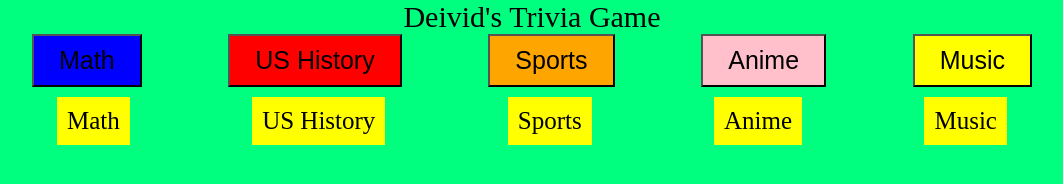
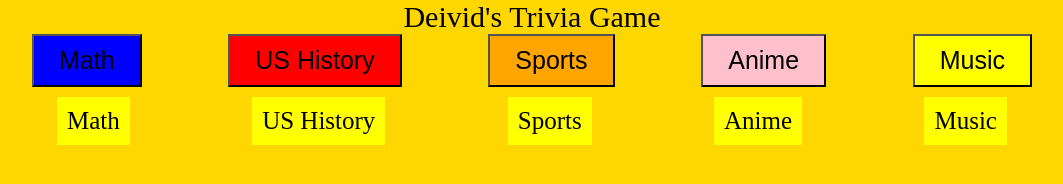
Before and after one commit to drodriguez28/trivia-game, a website: page index.html in a window 1280 px wide. Shown: the whole page, without its empty margins (108-1171 px from the left). Drawn offline with Linux system fonts and the light colour scheme.

Commit message:
background

```diff
--- a/style.css
+++ b/style.css
@@ -1,5 +1,5 @@
 body {
-    background: springgreen;
+    background: gold;
     max-width: 1000px;
     margin: 0 auto;
     width: 100vw;
```
